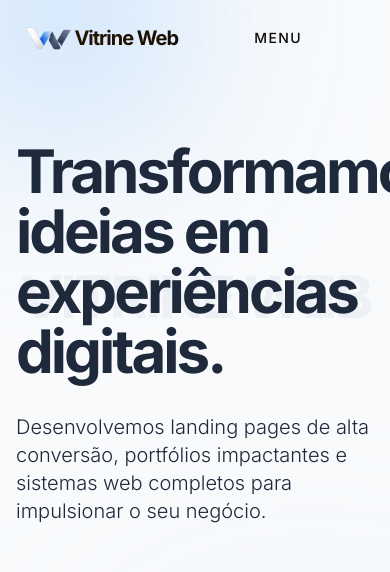
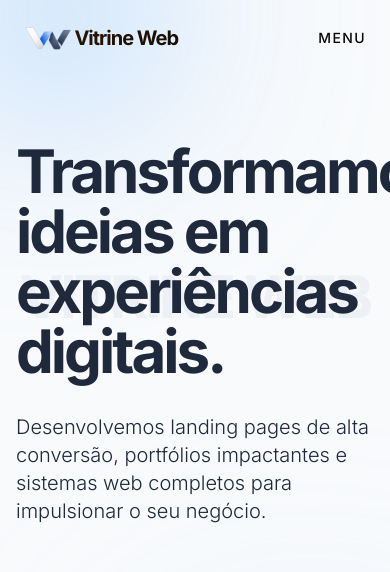
Before and after one commit to Cawlino/portfolio-prototype-2026, a React (Vite) app: page / in a window 390 px wide. Shown: the top 572 px of the page. Built offline with nearby package versions, Linux system fonts and the light colour scheme.

Commit message:
feat: implement exclusive mobile responsiveness, hamburger menu and mobile performance optimizations

```diff
--- a/src/components/Background2D.jsx
+++ b/src/components/Background2D.jsx
@@ -11,7 +11,10 @@ export const Background2D = () => {
   const textRef = useRef(null);
 
   useEffect(() => {
-    // Parallax and color shifting based on scroll
+    const mm = gsap.matchMedia();
+
+    mm.add("(min-width: 768px)", () => {
+      // Parallax and color shifting based on scroll only on desktop
       gsap.to(circle1Ref.current, {
         yPercent: 50,
         scale: 1.5,
@@ -43,7 +46,9 @@ export const Background2D = () => {
           scrub: 2
         }
       });
+    });
 
+    return () => mm.revert();
   }, []);
 
   return (
--- a/src/components/CustomCursor.jsx
+++ b/src/components/CustomCursor.jsx
@@ -5,7 +5,11 @@ export const CustomCursor = () => {
   const cursorRef = useRef(null);
 
   useEffect(() => {
+    // Only run on devices that support hover (no touch)
+    if (!window.matchMedia("(any-hover: hover)").matches) return;
+
     const cursor = cursorRef.current;
+    if (!cursor) return;
 
     // Set initial position
     gsap.set(cursor, { xPercent: -50, yPercent: -50 });
--- a/src/components/Header.jsx
+++ b/src/components/Header.jsx
@@ -1,8 +1,10 @@
-import React, { useEffect, useRef } from 'react';
+import React, { useEffect, useRef, useState } from 'react';
 import gsap from 'gsap';
+import { MobileMenu } from './MobileMenu';
 
 export const Header = ({ onNavigate }) => {
   const containerRef = useRef(null);
+  const [isMenuOpen, setIsMenuOpen] = useState(false);
 
   useEffect(() => {
     // Animate both header layers simultaneously
@@ -13,8 +15,8 @@ export const Header = ({ onNavigate }) => {
   }, []);
 
   return (
+    <>
       <div ref={containerRef}>
-
         {/* LAYER 1: Logo Only (No Blend Mode, purely visual) */}
         <header className="fixed top-0 left-0 w-full z-40 px-6 py-6 flex justify-between items-center pointer-events-none">
           <div className="flex items-center gap-0.5">
@@ -32,17 +34,20 @@ export const Header = ({ onNavigate }) => {
             <span>Sobre Nós</span>
             <span>Contato</span>
           </nav>
-        <div className="md:hidden pr-16 font-medium text-sm tracking-widest uppercase opacity-0 select-none">
+          <div className="md:hidden font-medium text-sm tracking-widest uppercase opacity-0 select-none">
             Menu
           </div>
         </header>
 
         {/* LAYER 2: Text Only (Mix Blend Difference, handles clicks) */}
-      <header className="fixed top-0 left-0 w-full z-50 px-6 py-6 flex justify-between items-center mix-blend-difference text-white pointer-events-none">
+        <header className={`fixed top-0 left-0 w-full ${isMenuOpen ? 'z-[60]' : 'z-50'} px-6 py-6 flex justify-between items-center mix-blend-difference text-white pointer-events-none transition-all duration-300`}>
           <div
-          className="flex items-center gap-0.5 group pointer-events-auto"
+            className="flex items-center gap-0.5 group pointer-events-auto cursor-pointer"
             data-cursor="hover"
-          onClick={() => onNavigate('home', '#top')}
+            onClick={() => {
+              if(isMenuOpen) setIsMenuOpen(false);
+              onNavigate('home', '#top');
+            }}
           >
             <img
               src="/logo-symbol.png"
@@ -60,13 +65,20 @@ export const Header = ({ onNavigate }) => {
             <button className="hover:opacity-60 transition-opacity" onClick={() => onNavigate('home', '#contato')}>Contato</button>
           </nav>
 
-        <div
-          className="md:hidden pr-16 font-medium text-sm tracking-widest uppercase pointer-events-auto"
-          data-cursor="hover"
+          <button
+            className="md:hidden font-medium text-sm tracking-widest uppercase pointer-events-auto hover:opacity-70 transition-opacity"
+            onClick={() => setIsMenuOpen(!isMenuOpen)}
           >
-          Menu
-        </div>
+            {isMenuOpen ? 'Fechar' : 'Menu'}
+          </button>
         </header>
       </div>
+
+      <MobileMenu
+        isOpen={isMenuOpen}
+        onClose={() => setIsMenuOpen(false)}
+        onNavigate={onNavigate}
+      />
+    </>
   );
 };
--- /dev/null
+++ b/src/components/MobileMenu.jsx
@@ -0,0 +1,64 @@
+import React, { useEffect, useRef } from 'react';
+import gsap from 'gsap';
+
+export const MobileMenu = ({ isOpen, onClose, onNavigate }) => {
+  const containerRef = useRef(null);
+  const linksRef = useRef([]);
+
+  useEffect(() => {
+    if (isOpen) {
+      gsap.fromTo(containerRef.current,
+        { clipPath: "circle(0% at top right)" },
+        { clipPath: "circle(150% at top right)", duration: 0.8, ease: "power3.inOut" }
+      );
+
+      gsap.fromTo(linksRef.current,
+        { y: 50, opacity: 0 },
+        { y: 0, opacity: 1, duration: 0.5, stagger: 0.1, delay: 0.4, ease: "power3.out" }
+      );
+    } else {
+      gsap.to(containerRef.current,
+        { clipPath: "circle(0% at top right)", duration: 0.6, ease: "power3.inOut" }
+      );
+    }
+  }, [isOpen]);
+
+  const handleNavigate = (path, hash) => {
+    onClose();
+    setTimeout(() => {
+      onNavigate(path, hash);
+    }, 600); // wait for animation out
+  };
+
+  return (
+    <div
+      ref={containerRef}
+      className="fixed inset-0 bg-[#0F172A] z-[45] flex flex-col items-center justify-center pointer-events-auto"
+      style={{ clipPath: "circle(0% at top right)" }}
+    >
+      <nav className="flex flex-col gap-10 text-center">
+        <button
+          ref={el => linksRef.current[0] = el}
+          onClick={() => handleNavigate('home', '#projetos')}
+          className="text-4xl font-bold text-white uppercase tracking-widest"
+        >
+          Projetos
+        </button>
+        <button
+          ref={el => linksRef.current[1] = el}
+          onClick={() => handleNavigate('home', '#sobre-nos')}
+          className="text-4xl font-bold text-white uppercase tracking-widest"
+        >
+          Sobre Nós
+        </button>
+        <button
+          ref={el => linksRef.current[2] = el}
+          onClick={() => handleNavigate('home', '#contato')}
+          className="text-4xl font-bold text-white uppercase tracking-widest"
+        >
+          Contato
+        </button>
+      </nav>
+    </div>
+  );
+};
```
Lines whose indentation alone changed are shown as unchanged.
